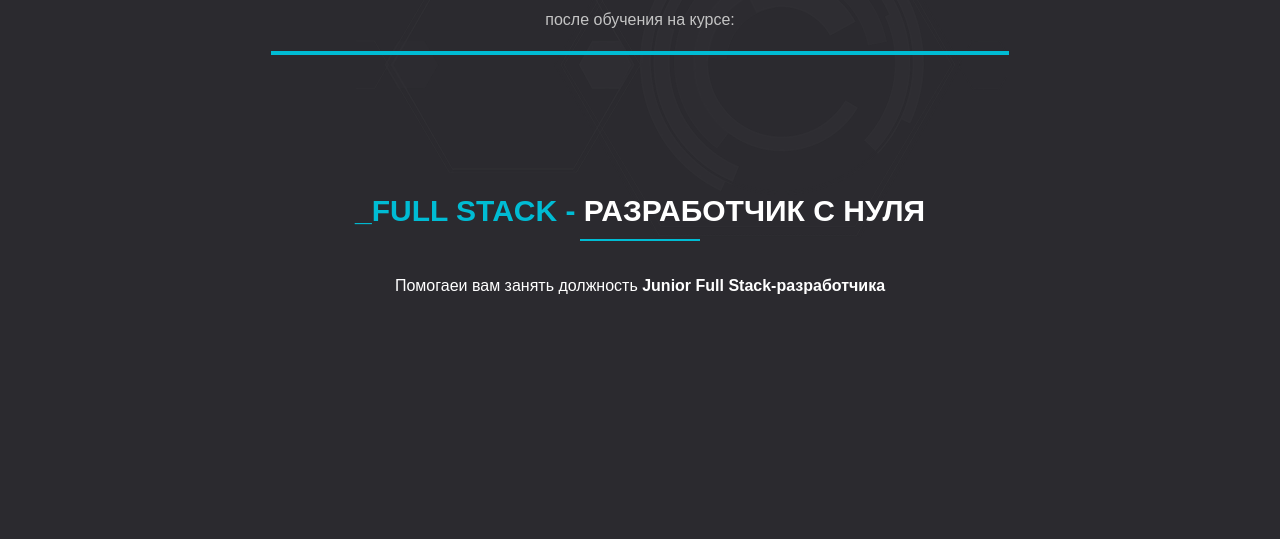
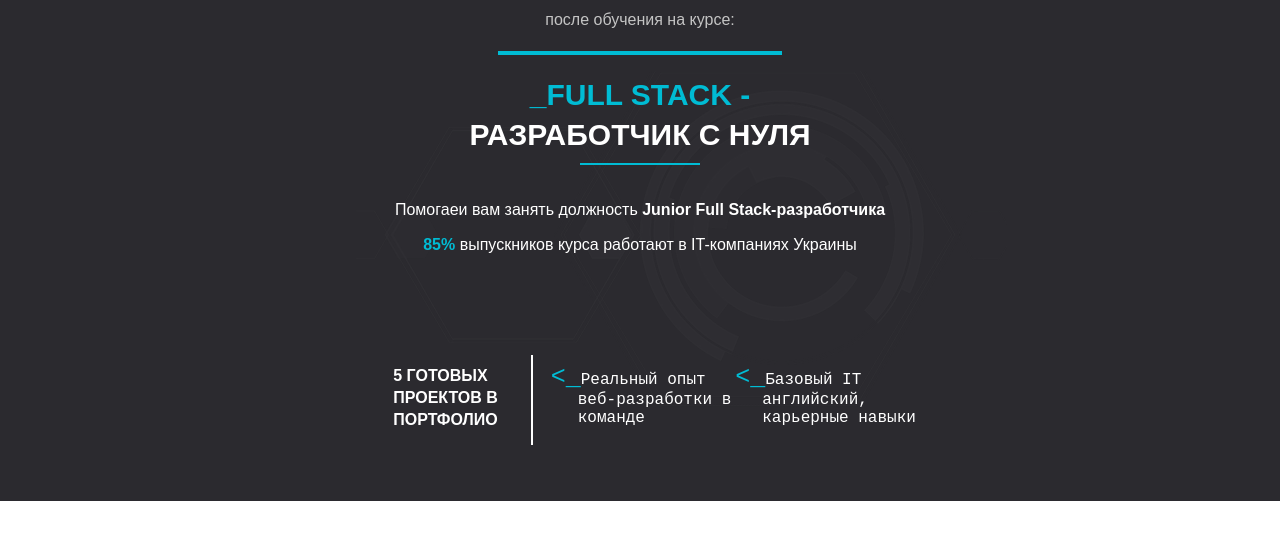
Before and after one commit to Akackk/goit-fe-course, a plain HTML site: page Bootstrap Project/index.html in a window 1280 px wide. Shown: the part 129-668 px from the top of the page. Drawn offline with Linux system fonts and the light colour scheme.

Commit message:
first section end I THINK

```diff
--- /dev/null
+++ b/Bootstrap Project/css/_header.scss
@@ -0,0 +1,352 @@
+body {
+  margin: 0 auto;
+}
+
+.main-wrapper {
+  margin: 0 auto;
+  background-color: var(--dark-fone);
+}
+
+.main-wrapper-black {
+  margin: 0 auto;
+  min-width: 320px;
+  max-width: 1920px;
+  height: 845px;
+  padding-top: 30px;
+  background-color: var(--dark-fone);
+  position: relative;
+}
+
+.content-container {
+  max-width: 320px;
+  margin: 0 auto;
+  position: relative;
+  background-color: var(--dark-fone);
+}
+
+:root {
+  --main-color: rgb(0, 188, 212);
+  --dark-fone: rgb(43, 42, 47);
+  --font-caption: ‘Montserrat’, sans-serif;
+  --semi-font: ‘Ubuntu Mono’, monospace;
+  --list-text: ‘Open Sans’, sans-serif;
+}
+
+a {
+  text-decoration: none;
+  color: #000;
+}
+
+.training-center {
+  font-size: 11px;
+  font-family: var(--font-caption);
+  color: rgb(255, 255, 255);
+  text-transform: uppercase;
+  line-height: 1.455;
+  text-align: left;
+  display: none;
+}
+
+.training-help {
+  display: none;
+  font-size: 14px;
+  font-family: var(--semi-font);
+  color: rgb(255, 255, 255);
+  line-height: 1.429;
+  text-align: left;
+}
+
+.logo-padding {
+  padding-right: 20px;
+}
+
+/*Дата старта курса*/
+
+.start {
+  text-transform: uppercase;
+  text-align: center;
+  padding: 5px 10px;
+  border-width: 1px;
+  border-style: solid;
+  border-color: var(--main-color);
+  color: white;
+  /*display: block;*/
+}
+
+.start-date {
+  /*display: none;*/
+  z-index: 3;
+  order: 2;
+  align-self: center;
+  margin: 0 auto;
+}
+
+.phone {
+  z-index: 3;
+}
+
+.write-to-course > p {
+  display: none;
+  position: relative;
+  top: 0px;
+}
+
+.tel {
+  font-size: 14px;
+  font-family: var(--semi-font);
+  color: var(--main-color);
+  font-weight: bold;
+  line-height: 1.429;
+  text-align: left;
+  border-bottom: 1px solid var(--main-color);
+  display: block;
+}
+
+.set-age {
+  font-size: 13px;
+  font-family: var(--font-caption);
+  color: rgb(199, 199, 199);
+  line-height: 1.538;
+}
+
+.bold {
+  font-weight: bold;
+}
+
+/*Black Block position*/
+.black-block {
+  position: relative;
+}
+
+.hud-image {
+  position: absolute;
+  right: -37%;
+  display: none;
+}
+
+.date {
+  color: var(--main-color);
+}
+
+.begin-to-work > h5 {
+  font-size: 14px;
+  font-family: var(--semi-font);
+  color: rgb(255, 255, 255);
+  font-weight: bold;
+  text-transform: uppercase;
+  line-height: 2.222;
+  text-align: center;
+}
+
+.begin-to-work > p {
+  font-size: 16px;
+  font-family: var(--font-caption);
+  color: rgb(196, 196, 196);
+  line-height: 1.875;
+  text-align: center;
+}
+
+.begin-to-work:after {
+  content: "";
+  display: block;
+  border-bottom: 4px solid var(--main-color);
+  width: 80%;
+  margin: 0 auto;
+}
+
+.main-color {
+  color: var(--main-color);
+}
+
+.main-caption {
+  text-transform: uppercase;
+  color: white;
+}
+
+.main-caption h1 {
+  font-size: 30px;
+  font-family: var(--font-caption);
+  /*color: rgb(0, 188, 212);*/
+  text-transform: uppercase;
+  line-height: 1.333;
+  text-align: center;
+  font-weight: bold;
+  padding-top: 136px;
+}
+
+.help-you p {
+  font-size: 16px;
+  font-family: var(--font-caption);
+  color: rgb(255, 255, 255);
+  line-height: 1.25;
+  text-align: left;
+  padding-top: 35px;
+  /*margin: 0 auto;*/
+  text-align: center;
+}
+
+.help-you:before {
+  content: "";
+  display: block;
+  border-bottom: 2px solid var(--main-color);
+  width: 120px;
+  margin: 0 auto;
+}
+
+@media (min-width: 768px) {
+  .content-container {
+    min-width: 768px;
+  }
+
+  .training-center {
+    display: block;
+  }
+
+  .start-date {
+    display: block;
+    order: 0;
+  }
+
+  .bg-image-black {
+    width: 651px;
+    height: 337px;
+    position: absolute;
+    left: 100px;
+    background: url("../img/bg-black-section-768.png") no-repeat 0 0;
+  }
+}
+
+@media (min-width: 1920px) {
+
+  .feedback-block {
+    background-image: -moz-radial-gradient(50% 50%, rgb(19, 13, 34) 0%, rgb(12, 11, 30) 100%);
+    background-image: -webkit-radial-gradient(50% 50%, rgb(19, 13, 34) 0%, rgb(12, 11, 30) 100%);
+    background-image: -ms-radial-gradient(50% 50%, rgb(19, 13, 34) 0%, rgb(12, 11, 30) 100%);
+    box-shadow: 0px 18px 40px 0px rgba(28, 28, 30, 0.22);
+    height: 935px;
+    position: absolute;
+    z-index: 2;
+    top: -113px;
+  }
+
+  .bg-image-black {
+    width: 1247px;
+    height: 648px;
+    position: absolute;
+    left: -400px;
+    /*top: -500px;*/
+    background: url('../img/bg-black-section.png') no-repeat 0 0;
+  }
+
+  .logo-position {
+    position: absolute;
+    left: -330px;
+  }
+
+  .content-container {
+    max-width: 1146px;
+    min-width: 1146px;
+  }
+
+  .training-center {
+    font-size: 15px;
+    font-family: var(--font-caption);
+    color: rgb(255, 255, 255);
+    text-transform: uppercase;
+    line-height: 1.333;
+  }
+
+  .training-center p {
+    margin-bottom: 0px;
+  }
+
+  .training-help {
+    display: block;
+    font-size: 14px;
+    font-family: var(--semi-font);
+    color: rgb(255, 255, 255);
+    line-height: 1.429;
+    padding-top: 10px;
+  }
+
+  /*Дата старта курса*/
+  .write-to-course > p {
+    position: absolute;
+    top: -30px;
+    font-size: 16px;
+    font-weight: bolder;
+    font-family: var(--font-caption);
+    color: rgb(36, 36, 39);
+    text-transform: uppercase;
+    line-height: 1.25;
+    text-align: left;
+    background-color: #fff;
+    padding: 10px 16px;
+    display: flex;
+  }
+
+  .start-date {
+    transform: rotate(90deg);
+    position: relative;
+    top: 0px;
+  }
+
+  .start-date p {
+
+    text-align: right;
+  }
+
+  .start {
+    border-bottom: none;
+    border-left: none;
+    border-right: none;
+  }
+
+  .write-to-course {
+    display: block;
+  }
+
+  /*Блок с номером телефона*/
+  .phone {
+    position: relative;
+    right: -150px;
+  }
+
+  .tel {
+    font-size: 20px;
+    padding-top: 15px;
+  }
+
+  .hud-image {
+    display: block;
+  }
+
+  /*Заголовок и субзаголовок*/
+  .begin-to-work {
+  }
+
+  .begin-to-work h5 {
+    font-size: 26px;
+    line-height: 2;
+    text-align: right;
+    padding-top: 200px;
+    padding-right: 70px;
+  }
+
+  .begin-to-work p {
+    font-size: 24px;
+    line-height: 1.125;
+    text-align: right;
+    padding-right: 70px;
+  }
+
+  .main-caption h1 {
+    font-size: 64px;
+    font-family: var(--font-caption);
+    text-transform: uppercase;
+    line-height: 1.172;
+    text-align: right;
+    padding-right: 70px;
+    padding-top: 37px;
+  }
+}
--- a/Bootstrap Project/css/styles.css
+++ b/Bootstrap Project/css/styles.css
@@ -11,7 +11,7 @@ body {
     margin: 0 auto;
     min-width: 320px;
     max-width: 1920px;
-    height: 845px;
+    height: 580px;
     padding-top: 30px;
     background-color: var(--dark-fone);
     position: relative;
@@ -58,6 +58,10 @@ a {
 
 .logo-padding {
     padding-right: 20px;
+}
+
+.start-full-stack {
+    position: relative;
 }
 
 /*Дата старта курса*/
@@ -150,6 +154,8 @@ a {
     content: "";
     display: block;
     border-bottom: 4px solid var(--main-color);
+    width: 50%;
+    margin: 0 auto;
 }
 
 .main-color {
@@ -169,10 +175,10 @@ a {
     line-height: 1.333;
     text-align: center;
     font-weight: bold;
-    padding-top: 136px;
+    padding-top: 20px;
 }
 
-.help-you p {
+.help-you > p {
     font-size: 16px;
     font-family: var(--font-caption);
     color: rgb(255, 255, 255);
@@ -181,17 +187,68 @@ a {
     padding-top: 35px;
     /*margin: 0 auto;*/
     text-align: center;
+    margin-bottom: 0;
+}
+
+.help-you p:last-child {
+    padding-top: 15px;
+    width: 80%;
+    margin: 0 auto;
 }
 
 .help-you:before {
     content: "";
-    display: block;
+    display: none;
     border-bottom: 2px solid var(--main-color);
     width: 120px;
     margin: 0 auto;
 }
 
+.ready-portfolio {
+    padding-top: 110px;
+    padding-left: 30px;
+    display: none;
+    flex-direction: row;
+}
+
+.ready-portfolio h5 {
+    font-weight: bold;
+    font-size: 16px;
+    font-family: var(--font-caption);
+    color: rgb(255, 255, 255);
+    text-transform: uppercase;
+    line-height: 1.375;
+}
+
+.none {
+    display: none;
+}
+
+.ready-portfolio p {
+    font-size: 16px;
+    font-family: var(--semi-font);
+    color: rgb(255, 255, 255);
+    line-height: 1.125;
+}
+
+.pseudo p:before {
+    content: "<_";
+    font-size: 25px;
+    /*font-weight: bold;*/
+    font-family: var(--semi-font);
+    color: var(--main-color);
+    line-height: 1.04;
+    text-align: left;
+    margin-left: -27px;
+
+}
+
 @media (min-width: 768px) {
+
+    .main-wrapper-black {
+        height: 630px;
+    }
+
     .content-container {
         min-width: 768px;
     }
@@ -210,11 +267,52 @@ a {
         height: 337px;
         position: absolute;
         left: 100px;
+        top: 170px;
         background: url("../img/bg-black-section-768.png") no-repeat 0 0;
+    }
+
+    .begin-main-caption {
+        align-items: center;
+    }
+
+    .begin-to-work:after {
+        width: 80%;
+    }
+
+    .help-you:before {
+        display: block;
+    }
+
+    .border-style {
+        position: relative;
+    }
+
+    .border-style:after {
+        content: " ";
+        position: absolute;
+        right: 30px;
+        top: -10px;
+        border-width: 1px;
+        border-color: rgb(255, 255, 255);
+        border-style: solid;
+        /*width: 100px;*/
+        height: 90px;
+        /*background-color: rgb(0, 188, 212);*/
+    }
+
+    .ready-portfolio {
+        display: flex;
+        flex-direction: row;
+        justify-content: center;
+
     }
 }
 
 @media (min-width: 1920px) {
+
+    .main-wrapper-black {
+        height: 845px;
+    }
 
     .feedback-block {
         background-image: -moz-radial-gradient(50% 50%, rgb(19, 13, 34) 0%, rgb(12, 11, 30) 100%);
@@ -320,13 +418,18 @@ a {
     }
 
     /*Заголовок и субзаголовок*/
+
+    .begin-main-caption {
+        align-items: flex-start;
+    }
+
     .begin-to-work {
     }
 
     .begin-to-work h5 {
         font-size: 26px;
         line-height: 2;
-        text-align: right;
+        text-align: left;
         padding-top: 200px;
         padding-right: 70px;
     }
@@ -334,8 +437,12 @@ a {
     .begin-to-work p {
         font-size: 24px;
         line-height: 1.125;
-        text-align: right;
+        text-align: left;
         padding-right: 70px;
+    }
+
+    .begin-to-work:after {
+        margin-left: 0;
     }
 
     .main-caption h1 {
@@ -347,4 +454,44 @@ a {
         padding-right: 70px;
         padding-top: 37px;
     }
+
+    .help-you > p {
+        text-align: left;
+    }
+
+    .help-you p:last-child {
+        margin-left: 0;
+    }
+
+    .help-you:before {
+        position: relative;
+        right: 650px;
+        top: 45px;
+        /*margin-left: 0;*/
+    }
+
+    .ready-portfolio {
+        flex-direction: column;
+        /*width: 280px;*/
+    }
+
+    .ready-portfolio-all {
+        position: absolute;
+        top: 278px;
+        right: -70px;
+        z-index: 3;
+        width: 650px;
+    }
+
+    .border-style {
+        margin-bottom: 30px;
+    }
+
+    .border-style:after {
+        transform: rotate(90deg);
+        top: -5px;
+        right: 60px;
+        height: 158px;
+
+    }
 }
--- a/Bootstrap Project/index.html
+++ b/Bootstrap Project/index.html
@@ -19,9 +19,9 @@
 <div class="main-wrapper">
     <div class="main-wrapper-black">
         <div class="content-container">
-            <div class="container-fluid">
             <div class="bg-image-black"></div>
-                <section class="start-full-stack">
+            <section class="container-fluid start-full-stack">
+
                 <div class="row d-flex justify-content-between header">
                     <div class="col-5 col-md-5 col-xl-5 logo">
                         <div class="d-flex logo-position">
@@ -54,24 +54,44 @@
                     </div>
                 </div>
 
-                    <div class="row d-flex flex-column justify-content-center">
-                        <div class="col col-md-12 begin-to-work">     <!--Проблемы с col-xl-->
+                <div class="row d-flex flex-column justify-content-center begin-main-caption">
+                    <div class="col-12 col-md-6 begin-to-work">     <!--Проблемы с col-xl-->
                         <h5>начните работать в сфере it_</h5>
                         <p class="after-training">после обучения на курсе:</p>
                     </div>
-                        <div class="col col-md-12 main-caption">   <!--Проблемы с col-xl-->
+                    <div class="col-12 col-md-6 main-caption">   <!--Проблемы с col-xl-->
                         <h1><span class="main-color">_full stack -</span> разработчик с нуля</h1>
                     </div>
                 </div>
                 <div class="row">
-                        <div class="col help-you">
+                    <div class="col-12 align-self-center help-you">
                         <p>Помогаеи вам занять должность <b>Junior Full Stack-разработчика</b></p>
+                        <p><span class="main-color"><b>85%</b></span> выпускников курса работают в IT-компаниях Украины
+                        </p>
+                    </div>
+                </div>
+                <div class="row ready-portfolio-all">
+                    <div class="col-md-12">
+                        <div class="row ready-portfolio">
+                            <div class="col-md-3 border-style">
+                                <h5>5 готовых проектов в портфолио</h5>
+                            </div>
+                            <div class="col-md-3">
+                                <div class="pseudo">
+                                    <p>Реальный опыт веб-разработки в команде</p>
+                                </div>
+                            </div>
+                            <div class="col-md-3">
+                                <div class="pseudo">
+                                    <p>Базовый IT английский, карьерные навыки</p>
+                                </div>
+                            </div>
+                        </div>
                     </div>
                 </div>
             </section>
         </div>
     </div>
 </div>
-</div>
 </body>
 </html>
```
Lines whose indentation alone changed are shown as unchanged.
